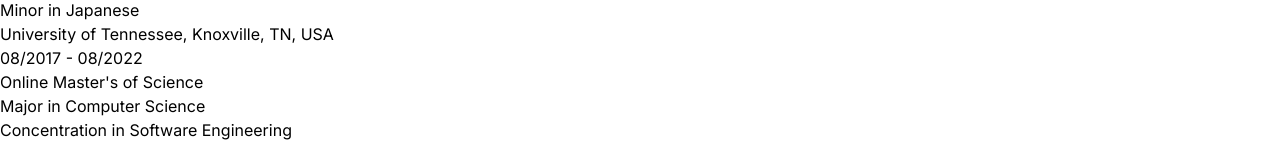
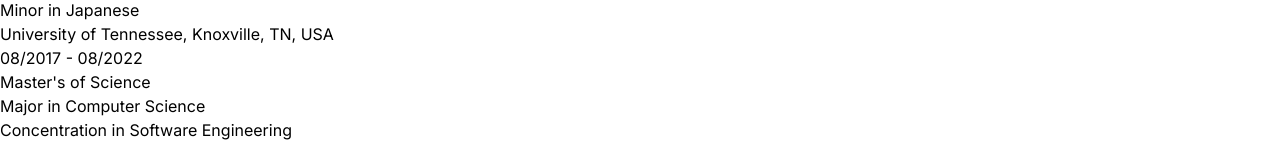
Before and after one commit to kpham7utk/PortfolioWebsite, a React (Vite) app: page / in a window 1280 px wide. Shown: the part 800-945 px from the top of the page. Built offline with nearby package versions, Linux system fonts and the light colour scheme.

Commit message:
Update index.js

```diff
--- a/src/constants/index.js
+++ b/src/constants/index.js
@@ -17,7 +17,7 @@
         <p class="text-sm text-neutral-500">08/2017 - 08/2022</p>
     </div>
     <div class="mt-6">
-        <h4 class="font-semibold text-lg">Online Master's of Science</h4>
+        <h4 class="font-semibold text-lg">Master's of Science</h4>
         <p>Major in Computer Science</p>
         <p>Concentration in Software Engineering</p>
         <p class="text-sm text-neutral-500">University of Tennessee, Knoxville, TN, USA</p>
```
